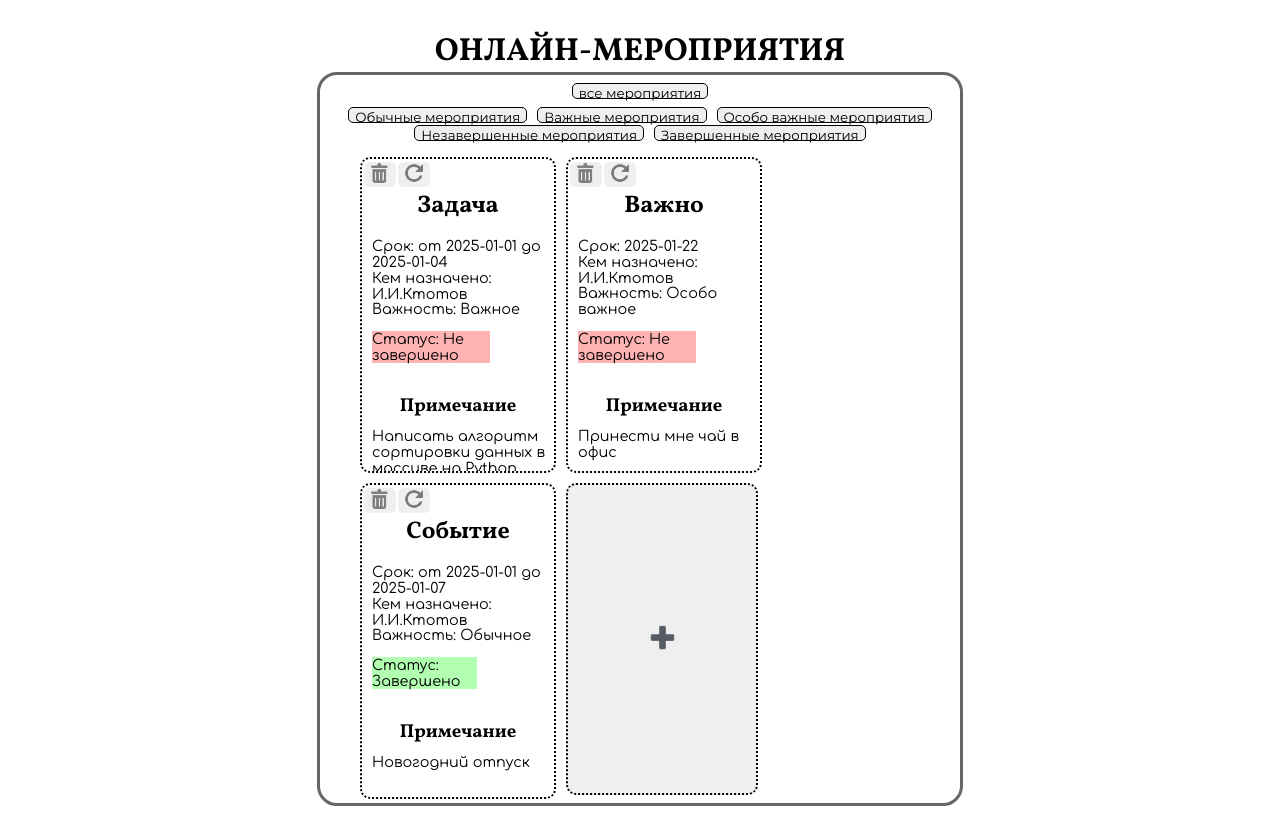
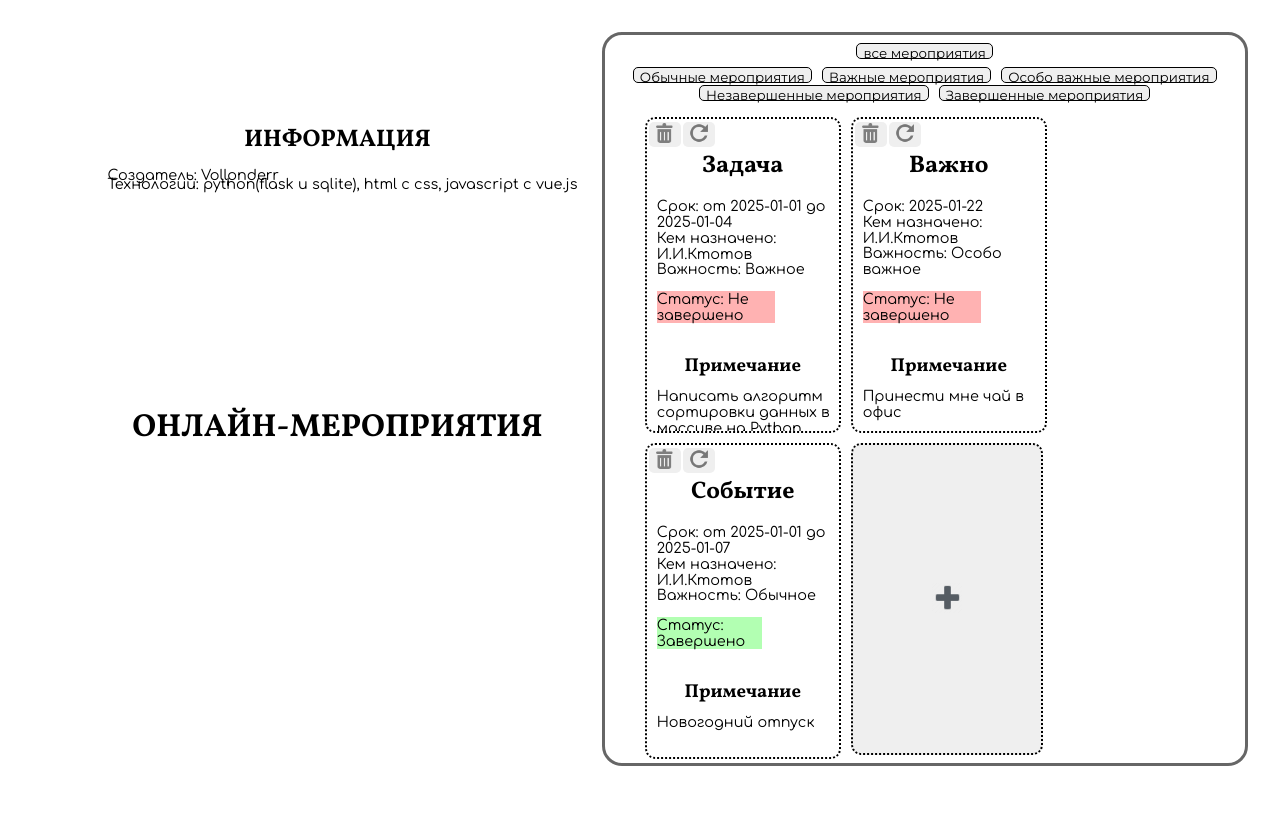
Before and after one commit to Vollonderr/Project_calendar, a Flask app: page / in a window 1280 px wide. After the commit the page ends 766 px from the top, so only its background shows below. Run offline with Flask 3, Linux system fonts and the light colour scheme; data comes from the database, SQL or seed files in the repository; both versions use the stored data as it was after the commit.

Commit message:
Add files via upload

```diff
--- a/Prototype_one/Templates/Notes.html
+++ b/Prototype_one/Templates/Notes.html
@@ -14,7 +14,24 @@
 <body>
     <div id="vm">
 
-        <h1 style="margin-bottom: -20px;">ОНЛАЙН-МЕРОПРИЯТИЯ</h1>
+        <div class="all">
+
+            <div class="inf_all">
+                <div class="inf">
+                    <h2>ИНФОРМАЦИЯ</h2>
+                    <p style="margin-bottom: 1vw;">Создатель: Vollonderr</p>
+                    <p>Технологии: python(flask и sqlite), html с css, javascript с vue.js</p>
+                </div>
+
+                <div class="inf">
+                    <h1>ОНЛАЙН-МЕРОПРИЯТИЯ</h1>
+
+                    {% for msg in get_flashed_messages() %}
+                    <div class="flash">{{ msg }}</div>
+                    {% endfor %}
+                </div>
+            </div>
+
             <div class="taskboard">
 
                 <div class="select_buttons">
@@ -39,6 +56,7 @@
                             <button class="button_del" name="ROWID" alt="delete" title="delete" :value="[[ i[7] ]]">
                                 <img src="static\images\delete.webp" height="20px">
                             </button>
+                            <input type="hidden" name="name" :value="[[ i[0] ]]">
                         </form>
 
                         <button class="button_update" alt="update" title="update" @click="update_value = i[7], valve_add = false, valve_date = get_valve_date(i[2])" v-if="update_value != i[7]">
@@ -47,6 +65,8 @@
 
                         <form action="/update" method="POST" v-if="update_value == i[7]" style="margin-top: 40px;">
                             <p><input style="display:block; margin: 0 auto;" placeholder="Имя заметки" type="text" name="name" :value="[[ i[0] ]]"></p><br>
+                            <input type="hidden" name="realname" :value="[[ i[0] ]]">
+
                             <p style="margin-bottom: 30px;">Срок: от <input placeholder="Начало срока" type="date" name="start" :value="[[ i[1] ]]"> до
                             <input placeholder="Конец срока" type="date" name="end" :value="[[ i[2] ]]" :disabled="valve_date"></p>
                             <p style="margin-bottom: 30px;"><input v-if="valve_date" type="hidden" name="end" value=""></p>
@@ -119,6 +139,7 @@
                 </ul>
             </div>
         </div>
+    </div>
 
     <script src="https://cdn.jsdelivr.net/npm/vue/dist/vue.js"></script>
     <script src={{ url_for('static', filename='index.js')}}></script>
--- a/Prototype_one/main.py
+++ b/Prototype_one/main.py
@@ -1,9 +1,10 @@
 from models import get_events, add_event, update_event, delete_event
 
 from datetime import datetime
-from flask import Flask, render_template, request, redirect
+from flask import Flask, render_template, request, redirect, flash
 
 app = Flask(__name__)
+app.config['SECRET_KEY'] = 'JH_2tg-LxpEiSMFq3f8Cyey_h'
 
 @app.route('/add', methods=['POST'])
 def get_event_add():
@@ -19,15 +20,18 @@
 		return 'Заполнены не все поля!'
 	if end == '':
 		add_event(name, start, '0', supervisor, note, importance, status)
+		flash("Заметка \"" + name + "\" была успешна добавлена!")
 		return redirect("/")
 	if datetime.strptime(start, '%Y-%m-%d') > datetime.strptime(end, '%Y-%m-%d'):
 		return 'Дата начала срока должна быть после даты конца срока!'
 	add_event(name, start, end, supervisor, note, importance, status)
+	flash("Мероприятие \"" + name + "\" было успешно добавлено!")
 	return redirect("/")
 
 @app.route('/update', methods=['POST'])
 def get_event_update():
 	name = request.form['name']
+	realname = request.form['realname']
 	start = request.form['start']
 	end = request.form['end']
 	supervisor = request.form['supervisor']
@@ -41,16 +45,20 @@
 		return 'Заполнены не все поля!'
 	if end == '':
 		update_event(name, start, '0', supervisor, note, importance, status, ROWID)
+		flash("Мероприятие \"" + realname + "\" было успешно обновлено!")
 		return redirect("/")
 	if datetime.strptime(start, '%Y-%m-%d') > datetime.strptime(end, '%Y-%m-%d'):
 		return 'Дата начала срока должна быть после даты конца срока!'
 	update_event(name, start, end, supervisor, note, importance, status, ROWID)
+	flash("Мероприятие \"" + realname + "\" было успешно обновлено!")
 	return redirect("/")
 
 @app.route('/delete', methods=['POST'])
 def get_del():
 	ROWID = request.form['ROWID']
+	name = request.form['name']
 	delete_event(ROWID)
+	flash("Мероприятие \"" + name + "\" было успешно удалено!")
 	return redirect("/")
 
 @app.route('/')
--- a/Prototype_one/static/styles.css
+++ b/Prototype_one/static/styles.css
@@ -1,6 +1,21 @@
+.all {
+    display: flex;
+}
+
+.inf {
+    margin: auto;
+}
+
+.inf_all {
+    display: flex;
+    flex-direction: column;
+    margin-left: 7vw;
+    margin-bottom: 25vh;
+}
+
 .taskboard {
     margin: auto;
-    margin-top: 1vh;
+    margin-top: 3vh;
     width: 50vw;
     height: 91vh;
     border: solid rgba(0, 0, 0, 0.6) 3px;
@@ -106,3 +121,20 @@
 .complete {
     background-color: green;
 }
+
+.flash {
+    position: fixed;
+    text-align: center;
+    float: left;
+    width: 17vw;
+    padding: 1vw;
+    margin-left: 0.8vw;
+    border: solid black 1px;
+    border-radius: 5px;
+    animation: fadeinout 7s linear forwards;
+}
+
+@keyframes fadeinout {
+    0%,100% { opacity: 0; }
+    50% { opacity: 1; }
+  }
```
Also changed, not shown: Prototype_one/Events.db. Lines whose indentation alone changed are shown as unchanged.
